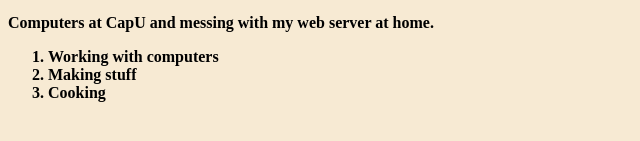
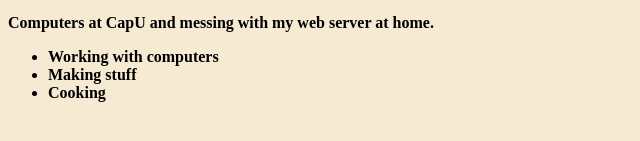
Before and after one commit to DanielM39/DanielM39.github.io, a plain HTML site: page index.html in a window 1280 px wide. Shown: the part 503-644 px from the top of the page, 0-640 px from the left. Drawn offline with Linux system fonts and the light colour scheme.

Commit message:
changed list

```diff
--- a/index.html
+++ b/index.html
@@ -24,11 +24,11 @@
             </b></p>
         </div>
         <div class="list">
-            <ol><b>
+            <ul><b>
                 <li>Working with computers</li>
                 <li>Making stuff</li>
                 <li>Cooking</li>
-            </b></ol>
+            </b></ul>
         </div>
     </body>
 </html>
```
